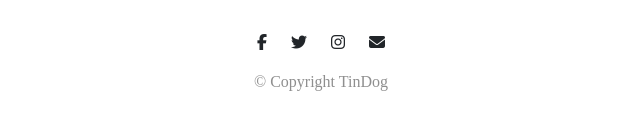
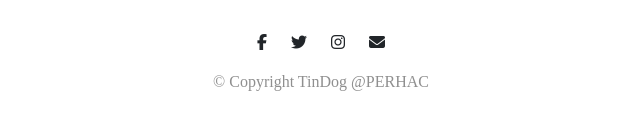
Before and after one commit to Facelift2376/TinDog, a plain HTML site: page index.html in a window 1280 px wide. Shown: the part 3256-3386 px from the top of the page, 319-959 px from the left. Drawn offline with nearby package versions, Linux system fonts and the light colour scheme.

Commit message:
Update index.html

```diff
--- a/index.html
+++ b/index.html
@@ -302,7 +302,7 @@
         <i class="sicon fa-brands fa-twitter"></i>
         <i class="sicon fa-brands fa-instagram"></i>
         <i class="sicon fa-solid fa-envelope"></i>
-        <p>© Copyright TinDog</p>
+        <p>© Copyright TinDog @PERHAC</p>
       </div>
     </footer>
 
```
